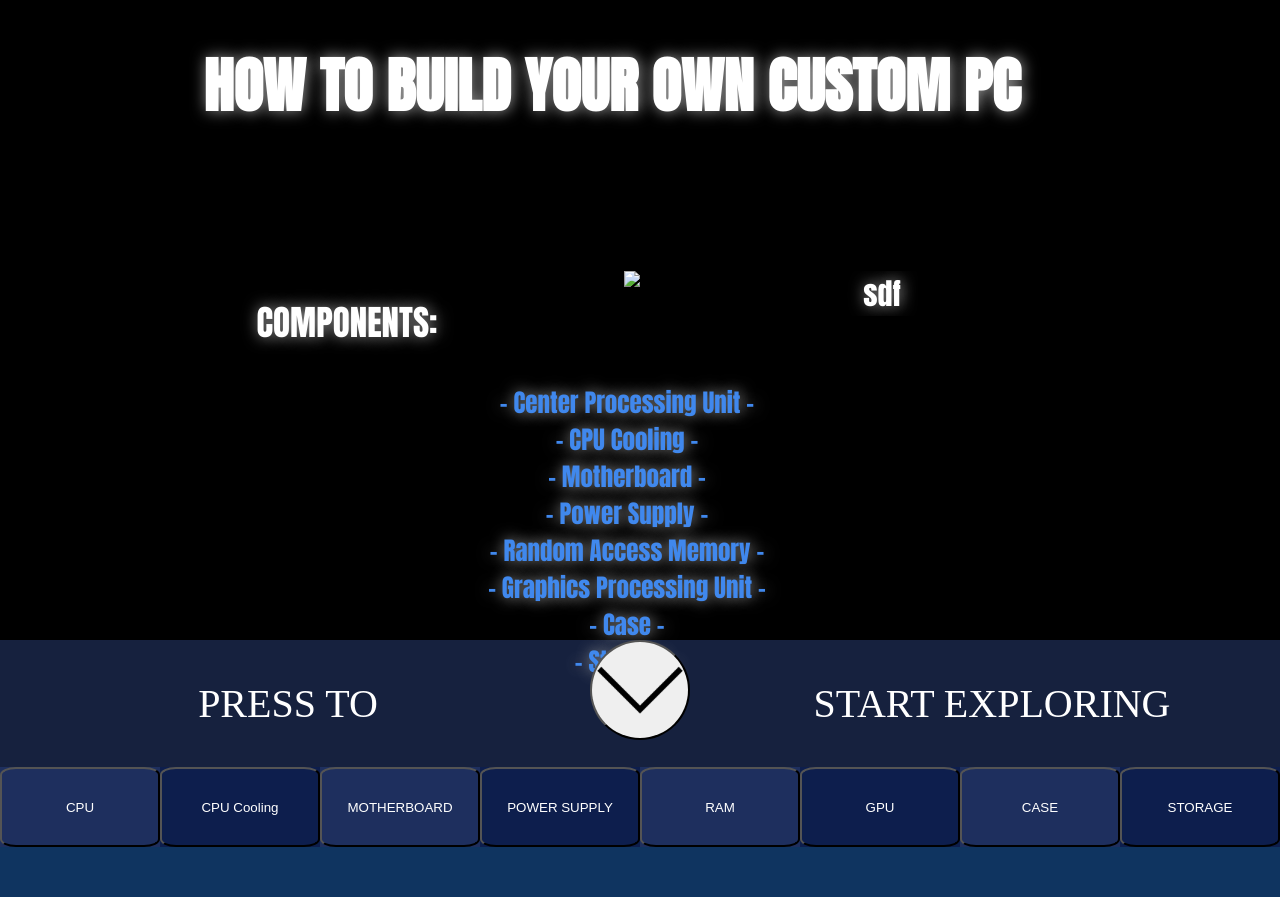
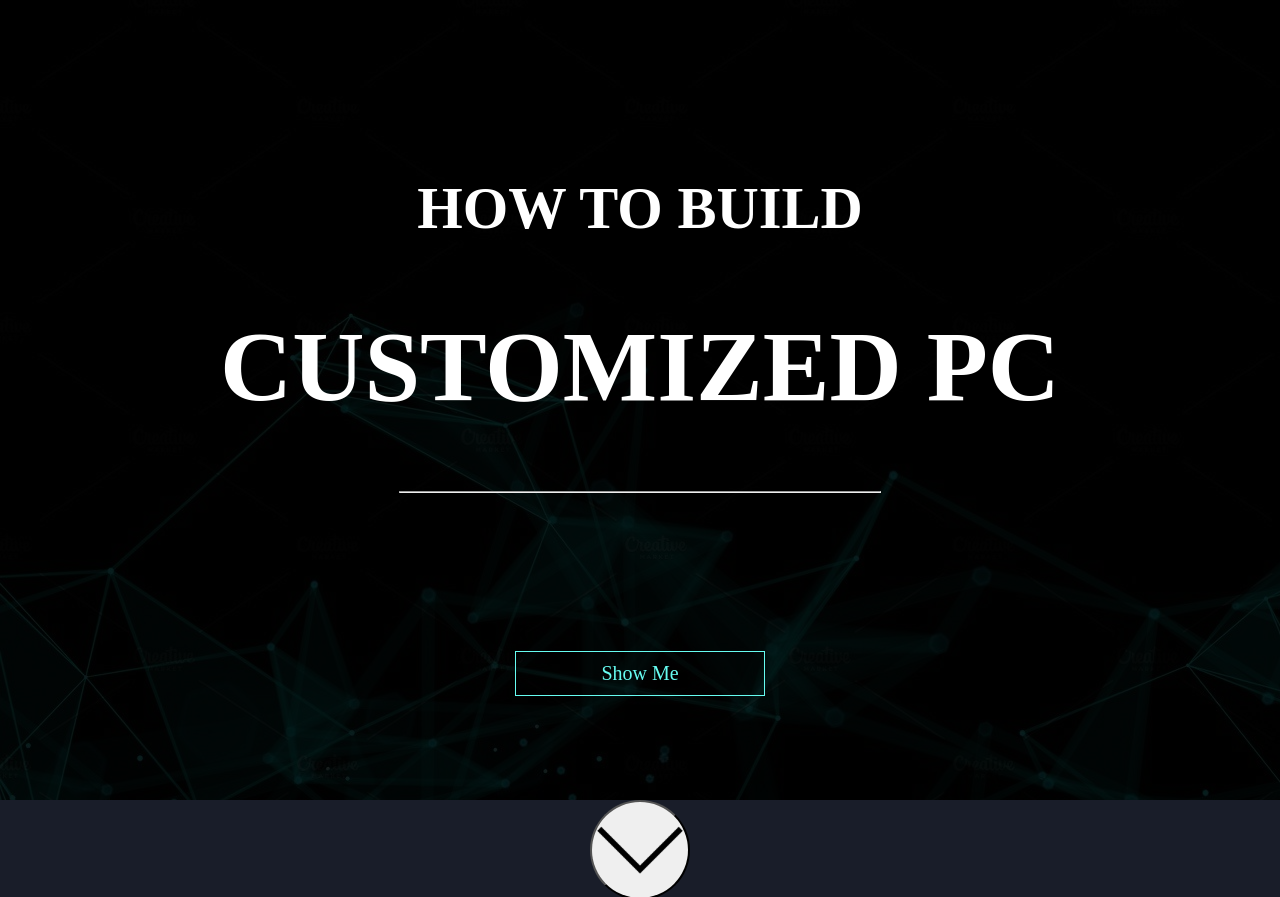
Before and after one commit to thehg0902/CSS_Workshop, a plain HTML site: page index.html in a window 1280 px wide. Shown: the top 897 px of the page. Drawn offline with Linux system fonts and the light colour scheme.

Commit message:
Final reworked0.5

```diff
--- a/index.html
+++ b/index.html
@@ -2,7 +2,7 @@
 <html lang="en" dir="ltr">
   <head>
     <meta charset="utf-8">
-    <title>Recipy for Custom PC</title>
+    <title>Custom PC</title>
 
     <!-- linking css file-->
     <link rel="stylesheet" href = "style.css">
@@ -20,20 +20,32 @@
      <script src="script.js"></script>
 
   </head>
-
-
-
   <body>
 
 
 
     <div class="headders">
+      <br><br>
+      <h3>HOW TO BUILD</h3>
+      <h1>CUSTOMIZED PC</h1>
+        <hr style="width:60vh;">
+      <br>
+      <br>
+
+    <button class="start btn1" name="button" onclick="first()">Show Me</button>
 
 
+    </div>
+
+
+
+
+
+    <div class="opening" id="sec1">
+
       <div class="head_container">
-        <h1>HOW TO BUILD YOUR OWN CUSTOM PC</h1>
           <div class="headder_img">
-            <img src="assets/Full.gif" alt="sdf"
+            <img src="assets/Full3.gif" alt="sdf"
             style="height:auto; max-width:100%; width:500px; float:right;
             padding-right:0px;margin-left:100px">
           </div>
@@ -65,68 +77,76 @@
           </center>
             </div>
       </div>
+
+      <center>
+      <button id="scrollDown" onclick="Scroll()">
+      </button>
+      </center>
+
     </div>
 
 
 
 
 
-    <div class="opening">
-      <p>PRESS TO</p>
-      <center>
-      <button id="scrollDown" onclick="Scroll()">
-      </button>
-      </center>
-      <p>START EXPLORING</p>
-    </div>
+
+
+
+
+
+
+
+
+
+
 
 
     <div class="banner" id="banner">
 
         <div class="bantext">
-          <button id="bannerButton" name="button" onclick="page1()">
+          <button id="bannerButton" name="button" onclick="page2()">
             CPU
           </button>
         </div>
         <div class="bantext">
-          <button id="bannerButton2" name="button" onclick="page2()">
+          <button id="bannerButton2" name="button" onclick="page3()">
             CPU Cooling
           </button>
         </div>
         <div class="bantext">
-          <button id="bannerButton" name="button" onclick="page3()">
+          <button id="bannerButton" name="button" onclick="page4()">
             MOTHERBOARD
           </button>
         </div>
         <div class="bantext">
-          <button id="bannerButton2" name="button" onclick="page4()">
+          <button id="bannerButton2" name="button" onclick="page5()">
             POWER SUPPLY
           </button>
         </div>
         <div class="bantext">
-          <button id="bannerButton" name="button" onclick="page5()">
+          <button id="bannerButton" name="button" onclick="page6()">
             RAM
           </button>
         </div>
         <div class="bantext">
-        <button id="bannerButton2" name="button" onclick="page6()">
+        <button id="bannerButton2" name="button" onclick="page7()">
           GPU
         </button>
         </div>
         <div class="bantext">
-          <button id="bannerButton" name="button" onclick="page7()">
+          <button id="bannerButton" name="button" onclick="page8()">
             CASE
           </button>
         </div>
         <div class="bantext">
-          <button id="bannerButton2" name="button" onclick="page8()">
+          <button id="bannerButton2" name="button" onclick="page9()">
             STORAGE
           </button>
         </div>
     </div>
 
     <div class="content">
-      <section id="sec1">
+      <section id="sec2">
         <div class="text">
           <h1>CENTER PROCESSING UNIT (CPU)</h1>
           <img src="assets/cpu.jpg" alt="cpu" style="height:auto; max-width:100%; width:500px; float:left; padding:20px;">
@@ -137,11 +157,10 @@
             before delivering an output. CPUs are in all sorts of devices ranging from computers and laptops,
             to smartphones, tablets, and smart TVs. The small and usually square chip is placed onto the device's
             motherboard and interacts with the other hardware to operate your computer.</p>
-            <p>There have been a lot of improvements over the years since the first CPUs came on the scene. Despite
-              that, the basic function of the CPU has remained the same consisting of three steps; fetch, decode, and execute.</p>
+
         </div>
       </section>
-      <section id="sec2">
+      <section id="sec3">
         <div class="text">
           <h1>CPU COOLING</h1>
           <img src="assets/Cool.gif" alt="cooler"style="height:auto; max-width:100%; width:500px; float: right; padding:20px;">
@@ -155,7 +174,7 @@
 
         </div>
       </section>
-      <section id="sec3">
+      <section id="sec4">
         <div class="text">
           <h1>MOTHERBOARD</h1>
           <img src="assets/mb.jpg" alt=""style="height:auto; max-width:100%; width:500px; float: left; padding:20px;">
@@ -166,12 +185,10 @@
                your motherboard-related questions in this simple guide.</p>
                <p>The official motherboard definition is that it’s the main printed circuit board within a computer,
                   which means it’s the primary piece of circuitry that all of the other pieces plug into to create a cohesive whole.
-                  The motherboard is the backbone that ties the computer’s components together at one spot and allows them to talk to each other. Without it,
-                  none of the computer pieces, such as the CPU, GPU, or hard drive, could interact. Total motherboard functionality is necessary for a computer
-                  to work well. If your motherboard is on the fritz, expect some big problems.</p>
+                  </p>
         </div>
       </section>
-      <section id="sec4">
+      <section id="sec5">
         <div class="text">
           <h1>POWER SUPPLY</h1>
           <img src="assets/psu.png" alt=""style="height:auto; max-width:100%; width:500px; float: right;; padding:20px;">
@@ -180,20 +197,24 @@
              regulates overheating by controlling voltage, which might change automatically or manually depending on the power supply.</p>
             <p>The power supply unit is mounted just inside the back of the case. If you follow the computer's power cable, you'll find that it attaches to the back of the power supply. It's the backside that's usually the only portion of the power supply that most people will ever see.
               There's also a fan opening at the back of the power supply that sends air out the back of the computer case.
-              The side of the PSU facing outside the case has a male, three-pronged port that a power cable, connected to a
-              power source, plugs into. There's also often a power switch and a power supply voltage switch.
-              Large bundles of colored wires extend from the opposite side of the power supply unit into the computer. Connectors
-              at the opposite ends of the wires connect to various components inside the computer to supply them with power.</p>
+
+            </p>
         </div>
       </section>
-      <section id="sec5">
+      <section id="sec6">
         <div class="text">
           <h1>RANDOM ACCESS MEMORY (RAM)</h1>
           <img src="assets/ram.jpg" alt=""style="height:auto; max-width:100%; width:500px; float: right;; padding:20px;">
-          <p>RAM takes the form of computer chips — integrated circuits — that are either soldered directly onto the main logic board of your computer or installed in memory modules that go in sockets on your computer’s logic board. RAM stands for Random Access Memory. The data stored in RAM can be accessed almost instantly regardless of where in memory it is stored, so it’s very fast — milliseconds fast. RAM has a very fast path to the computer’s CPU, or central processing unit, the brain of the computer that does most of the work. RAM is random access as opposed to sequential access. Data that’s accessed sequentially includes stuff that’s written to your hard disk drive, for example. It’s commonly written in files, with a specific start location and end location. We’ll get to your hard drive storage in a moment. If you have general purpose needs for your computer, you probably don’t need to tweak its RAM very much. In fact, depending on what computer you buy, you may very well not be able to change the RAM. (Apple and others have removed RAM upgradability from some of their lower-end or portable computers, for example).</p>
+          <p>RAM takes the form of computer chips — integrated circuits — that are either soldered directly onto the main
+            logic board of your computer or installed in memory modules that go in sockets on your computer’s logic board.
+             RAM stands for Random Access Memory. The data stored in RAM can be accessed almost instantly regardless of where
+              in memory it is stored, so it’s very fast — milliseconds fast. RAM has a very fast path to the computer’s CPU,
+              or central processing unit, the brain of the computer that does most of the work. RAM is random access as opposed
+              to sequential access. Data that’s accessed sequentially includes stuff that’s written to your hard disk drive.
+          </p>
         </div>
       </section>
-      <section id="sec6">
+      <section id="sec7">
         <div class="text">
           <h1>GRAPHICS PROCESSING UNIT (GPU)</h1>
           <img src="assets/gpu.jpg" alt=""style="height:auto; max-width:100%; width:500px; float:left; padding:20px;">
@@ -205,13 +226,10 @@
             programmable, enhancing their capabilities. This allowed graphics programmers to create more interesting visual effects
              and realistic scenes with advanced lighting and shadowing techniques. Other developers also began to tap the power of GPUs
              to dramatically accelerate additional workloads in high performance computing (HPC), deep learning, and more.</p>
-             <p>The GPU evolved as a complement to its close cousin, the CPU (central processing unit). While CPUs have continued
-               to deliver performance increases through architectural innovations, faster clock speeds, and the addition of cores,
-               GPUs are specifically designed to accelerate computer graphics workloads. When shopping for a system, it can be helpful
-                to know the role of the CPU vs. GPU so you can make the most of both.</p>
+             <p>The GPU evolved as a complement to its close cousin, the CPU (central processing unit). .</p>
         </div>
       </section>
-      <section id="sec7">
+      <section id="sec8">
         <div class="text">
           <h1>CASE</h1>
           <img src="assets/case.jpg" alt=""style="height:auto; max-width:100%; width:500px; float:left; padding:20px;">
@@ -226,7 +244,7 @@
               keyboard, mouse, monitor, or other peripherals.</p>
         </div>
       </section>
-      <section id="sec8">
+      <section id="sec9">
         <div class="text">
           <h1>STORAGE</h1>
           <img src="assets/ssd.jpg" alt=""style="height:auto; max-width:100%; width:500px; float:left; padding:20px;">
@@ -293,11 +311,13 @@
         prevBut.id = "scrollPrev";
         nextBut.id = "scrollNext";
       }
-      else{
-        banner.classList.remove("stickTop");
+      if(window.pageYOffset <=600){
         homeBut.id = "none";
         prevBut.id = "none";
         nextBut.id = "none";
+      }
+      if(window.pageYOffset <= stick){
+        banner.classList.remove("stickTop");
       }
     }
     </script>
--- a/script.js
+++ b/script.js
@@ -10,7 +10,9 @@ function ScrollTop(){
   index =0;
   console.log(index);
 }
-
+function first(){
+  document.getElementById('sec1').scrollIntoView({behavior:"smooth"});
+}
 
 
 
@@ -54,9 +56,6 @@ console.log(index);
 
 
 
-function page1(){
-  document.getElementById('sec1').scrollIntoView({behavior:"smooth"});
-}
 function page2(){
   document.getElementById('sec2').scrollIntoView({behavior:"smooth"});
 }
@@ -78,3 +77,6 @@ function page7(){
 function page8(){
   document.getElementById('sec8').scrollIntoView({behavior:"smooth"});
 }
+function page9(){
+  document.getElementById('sec9').scrollIntoView({behavior:"smooth"});
+}
--- a/style.css
+++ b/style.css
@@ -1,7 +1,7 @@
 body{
   margin: 0px;
-
-
+color: black;
+overflow-x: hidden;;
 }
 /*
 .gridcontainer {
@@ -16,15 +16,41 @@ body{
 
 
 .headders{
-  background-color: black;
+  font-size: 50px;
+  color: white;
+  background-color: #0f0f0f;
+  background-image: url("assets/bg1.jpg");
   background-blend-mode: overlay;
   margin: 0px;
-  height:80vh;
+  height:100vh;
   width: auto;
-  display:flex;
+  margin-top:0px;
+  padding: 0px;
+  text-align:center;
+
+}
+.start{
+  border:1px solid #66FCF1;
+  background: none;
+  padding: 10px 20px;
+  font-size: 20px;
+  font-family: "montserrat";
+  cursor: pointer;
+  outline: none;
+  transition: 1s;
+  width: 250px;
+  height: auto;
+}
+.btn1{
+  color: #66FCF1;
+}
+.start:hover{
+  color: white;
+  background: #66FCF1;
+}
 
 
-}
+
 
 .head_container{
   width: 80% ;
@@ -48,7 +74,7 @@ body{
   text-align: center;
 }
 .details{
-  color: #4088ed;
+  color: white;
   /*text-shadow: #9c9c9c 1px 0 15px;*/
   font-family: 'Anton', sans-serif;
   font-size: 25px;
@@ -159,7 +185,7 @@ height: 10vh;
 width: 100%;
 top:0px;
 grid-template-columns: 12.5% 12.5% 12.5% 12.5% 12.5% 12.5% 12.5% 12.5% ;
-position: sticky;
+position: relative;
 border-radius: 20%;
 
 }
@@ -177,25 +203,25 @@ border-radius: 20%;
   align-items: center;
 }
 #bannerButton{
-  background-color: #1e2f5e;
+  background-color: #751a1a;
   width: 100%;
   color: white;
   text-align: center;
   height:100%;
-  border-radius: 10%;
-  outline:none;
+  border:none;
+
   cursor: pointer;
 }
 #bannerButton:hover{
 background-color: #1b3787
 }
 #bannerButton2{
-  background-color: #0d1e4d;
+  background-color: #751a1a/*#0d1e4d*/;
   width: 100%;
   color: white;
   text-align: center;
   height:100%;
-  border-radius: 10%;
+  border:none;
   outline:none;
   cursor: pointer;
 }
@@ -211,9 +237,9 @@ background-color: #1b3787
   color: white;
   font-size: 40px;
   display: grid;
-  background-color: #16213e;
+  background-color: #191d29;
   margin: 0px;
-  min-height: 10vh;
+  min-height: 90vh;
   width: auto;
   grid-template-columns: 45% 10% 45%;
 }
@@ -226,6 +252,8 @@ background-color: #1b3787
   line-height: 50px;
   color: white;
   background: #185094;
+  width: auto;
+  height: auto;
 
 }
 .text:nth-child(odd){
@@ -237,13 +265,13 @@ section{
   padding: 100px;
   padding-top: 250px;
 
-  background: #16213e;
+  background: #191d29;
 }
 section:nth-child(1){
-  background: #16213e;
+  background: #191d29;
   height: 100vh;
 }
 section:nth-child(odd){
-  background: #0f3460;
+  background: #C5C6C7;
 
 }
```
Also changed, not shown: assets/bg.jpg (added), assets/bg1.jpg (added).
